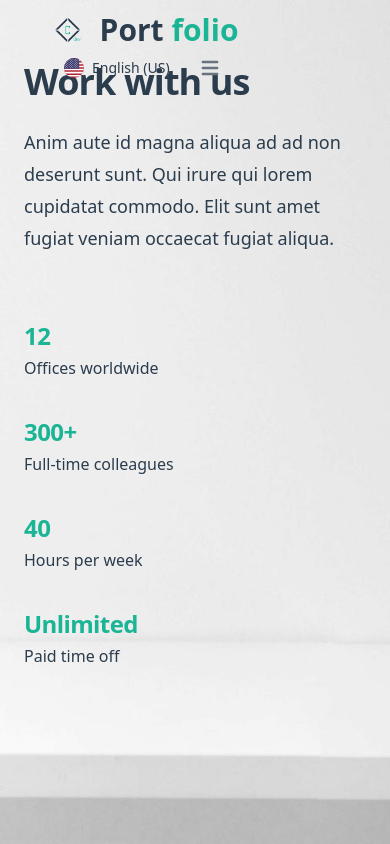
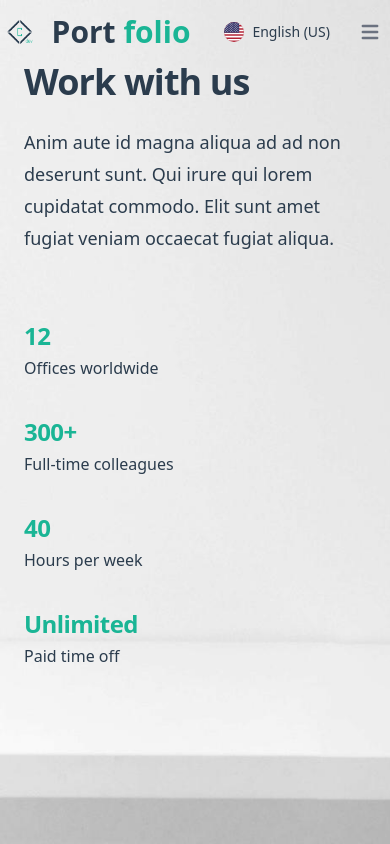
Before and after one commit to CristhianA98/personal-portfolio, a React (Vite) app: page / in a window 390 px wide. Shown: the top 844 px of the page. Built offline with nearby package versions, Linux system fonts and the light colour scheme.

Commit message:
changes in navbar responsive

```diff
--- a/src/assets/js/scroll.js
+++ b/src/assets/js/scroll.js
@@ -1,5 +1,7 @@
 
 addEventListener("load", () => {
+    const iconWhiteUrl = new URL('/src/assets/iconWhite.png', import.meta.url).href;
+    const iconUrl = new URL('/src/assets/icono.png', import.meta.url).href;
     /* Scroll navbar */
     addEventListener("scroll", () => {
         const scroll = scrollY;
@@ -14,7 +16,7 @@ addEventListener("load", () => {
             navbar.classList.add("duration-300")
 
             /* Change icon */
-            mainIcon.src = "/src/assets/iconWhite.png"
+            mainIcon.src = iconWhiteUrl
 
             /* Text Change */
             textColorChange.forEach(text => {
@@ -26,7 +28,7 @@ addEventListener("load", () => {
             navbar.classList.remove("bg-main")
 
             /* Change icon */
-            mainIcon.src = "/src/assets/icono.png"
+            mainIcon.src = iconUrl;
 
             /* Text Change */
             textColorChange.forEach(text => {
--- a/src/components/Navbar.tsx
+++ b/src/components/Navbar.tsx
@@ -3,8 +3,8 @@ import mainIcon from "../assets/icono.png";
 
 const Navbar = () => {
   return (
-    <nav id="navbar" className="fixed top-0 left-0 right-0 px-2 py-0 sm:px-4 rounded dark:bg-gray-900">
-      <div className="flex flex-wrap px-10 py-3 bg-slate-white items-center justify-between mx-auto">
+    <nav id="navbar" className="fixed top-0 left-0 right-0 py-0 sm:px-4 rounded dark:bg-gray-900">
+      <div className="flex flex-wrap px-0 py-3 bg-slate-white items-center justify-between mx-auto">
         <a className="flex items-center" href="#">
           <img id="mainIcon" src={mainIcon} className="h-6 mr-3 sm:h-12" alt="Portfolio" />
           <span  className="text-custom-change self-center text-3xl text-main font-semibold whitespace-nowrap dark:text-white">
@@ -160,11 +160,11 @@ const Navbar = () => {
           className="items-center justify-between hidden w-full md:flex md:w-auto md:order-1"
           id="mobile-menu-language-select"
         >
-          <ul className="flex flex-col p-4 border border-gray-100 rounded-lg bg-gray-50 md:flex-row md:space-x-8 md:mt-0 md:text-sm md:font-medium md:border-0 md:bg-transparent dark:bg-gray-800 md:dark:bg-gray-900 dark:border-gray-700">
+          <ul className="flex flex-col p-4 border border-gray-100 rounded-lg bg-background-main md:flex-row md:space-x-8 md:mt-0 md:text-sm md:font-medium md:border-0 md:bg-transparent dark:bg-gray-800 md:dark:bg-gray-900 dark:border-gray-700">
             <li>
               <a
                 href="#"
-                className="text-custom-change block text-lg py-2 pl-3 pr-4 text-main bg-second-700 rounded md:hover:bg-transparent md:text-second md:p-0 dark:text-white"
+                className="block text-lg py-2 pl-3 pr-4 text-white bg-second-700 rounded md:hover:bg-transparent md:text-second md:p-0 dark:text-white"
                 aria-current="page"
               >
                 Home
```
